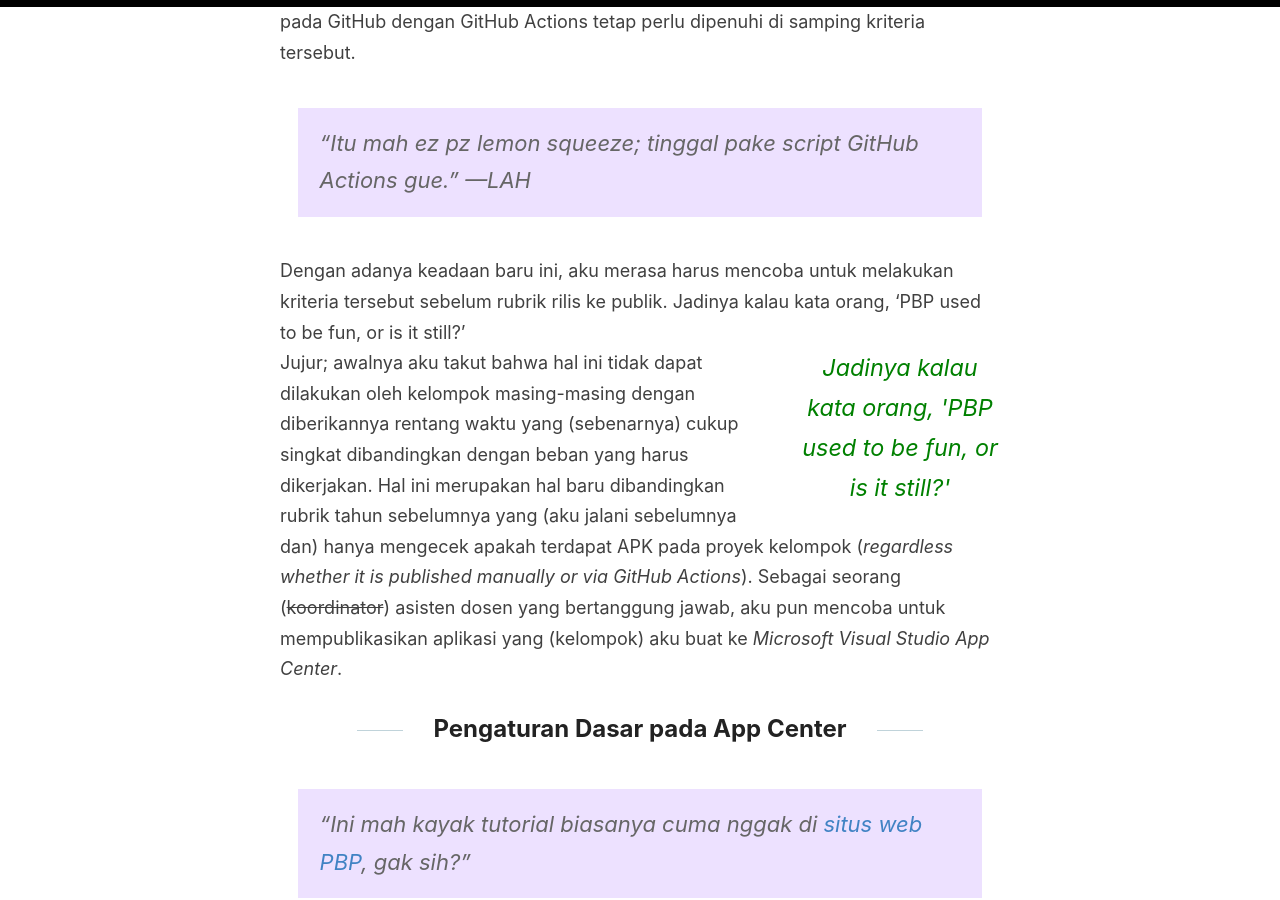
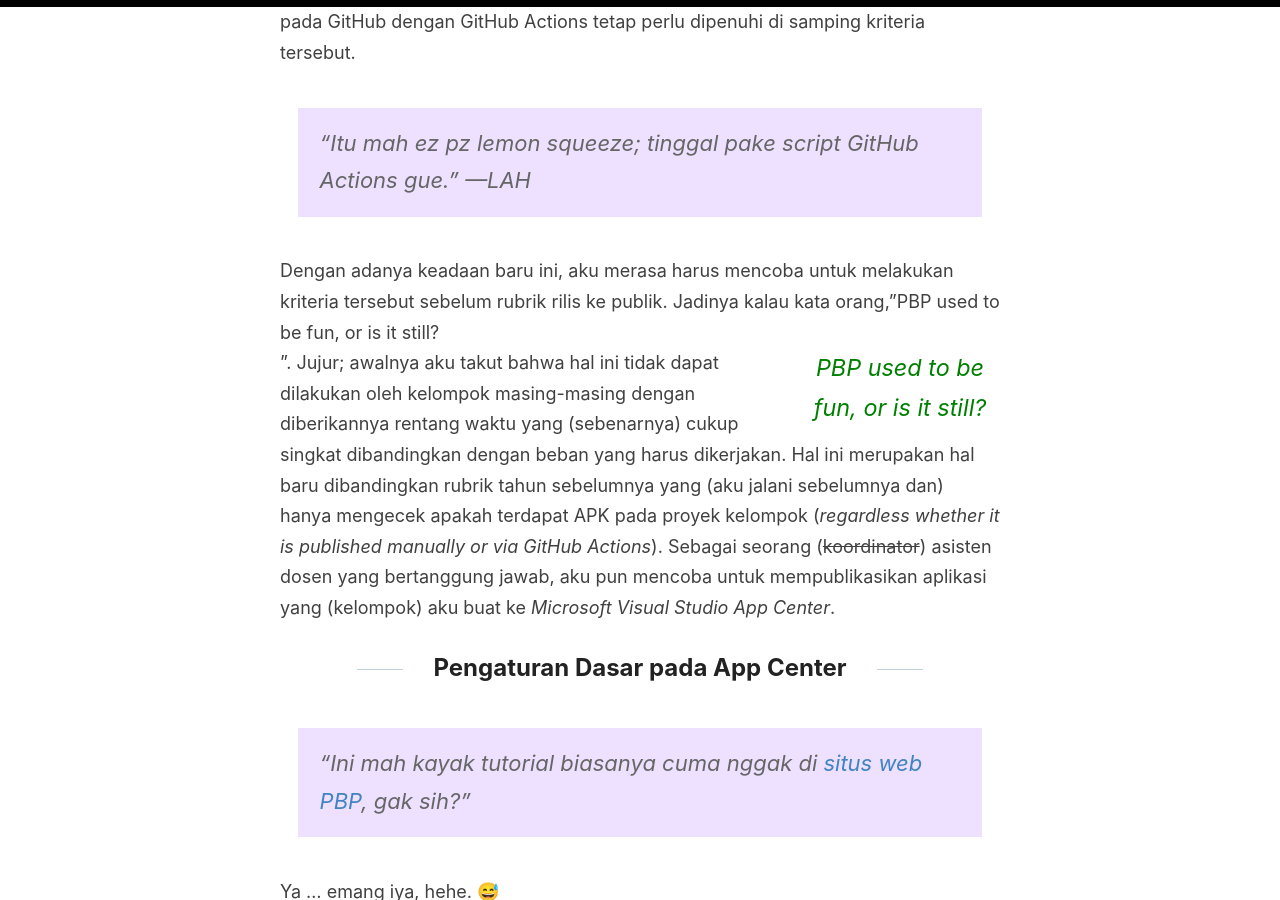
Before and after one commit to determinedguy/cecoret, a Jekyll site: the page built from _posts/2022-11-19-using-app-center-to-publish-flutter-apps.md, in a window 1280 px wide and 900 px high, scrolled down 524 px. Built offline with Jekyll 4.4.1, drawn with Linux system fonts in a browser that asks for light colours; part of the change alters nothing that is shown.

Commit message:
try: other style for quotation

```diff
--- a/_posts/2022-11-19-using-app-center-to-publish-flutter-apps.md
+++ b/_posts/2022-11-19-using-app-center-to-publish-flutter-apps.md
@@ -8,7 +8,7 @@ Dengan berlakunya rubrik baru untuk proyek akhir semester pada mata kuliah Pemro
 
 > "Itu mah ez pz lemon squeeze; tinggal pake script GitHub Actions gue." —LAH
 
-Dengan adanya keadaan baru ini, aku merasa harus mencoba untuk melakukan kriteria tersebut sebelum rubrik rilis ke publik. {% include pullquote.html quote="Jadinya kalau kata orang, 'PBP used to be fun, or is it still?'" %} Jujur; awalnya aku takut bahwa hal ini tidak dapat dilakukan oleh kelompok masing-masing dengan diberikannya rentang waktu yang (sebenarnya) cukup singkat dibandingkan dengan beban yang harus dikerjakan. Hal ini merupakan hal baru dibandingkan rubrik tahun sebelumnya yang (aku jalani sebelumnya dan) hanya mengecek apakah terdapat APK pada proyek kelompok (*regardless whether it is published manually or via GitHub Actions*). Sebagai seorang (~~koordinator~~) asisten dosen yang bertanggung jawab, aku pun mencoba untuk mempublikasikan aplikasi yang (kelompok) aku buat ke *Microsoft Visual Studio App Center*.
+Dengan adanya keadaan baru ini, aku merasa harus mencoba untuk melakukan kriteria tersebut sebelum rubrik rilis ke publik. Jadinya kalau kata orang,"{% include pullquote.html quote="PBP used to be fun, or is it still?" %}". Jujur; awalnya aku takut bahwa hal ini tidak dapat dilakukan oleh kelompok masing-masing dengan diberikannya rentang waktu yang (sebenarnya) cukup singkat dibandingkan dengan beban yang harus dikerjakan. Hal ini merupakan hal baru dibandingkan rubrik tahun sebelumnya yang (aku jalani sebelumnya dan) hanya mengecek apakah terdapat APK pada proyek kelompok (*regardless whether it is published manually or via GitHub Actions*). Sebagai seorang (~~koordinator~~) asisten dosen yang bertanggung jawab, aku pun mencoba untuk mempublikasikan aplikasi yang (kelompok) aku buat ke *Microsoft Visual Studio App Center*.
 
 ## Pengaturan Dasar pada App Center
 
```
